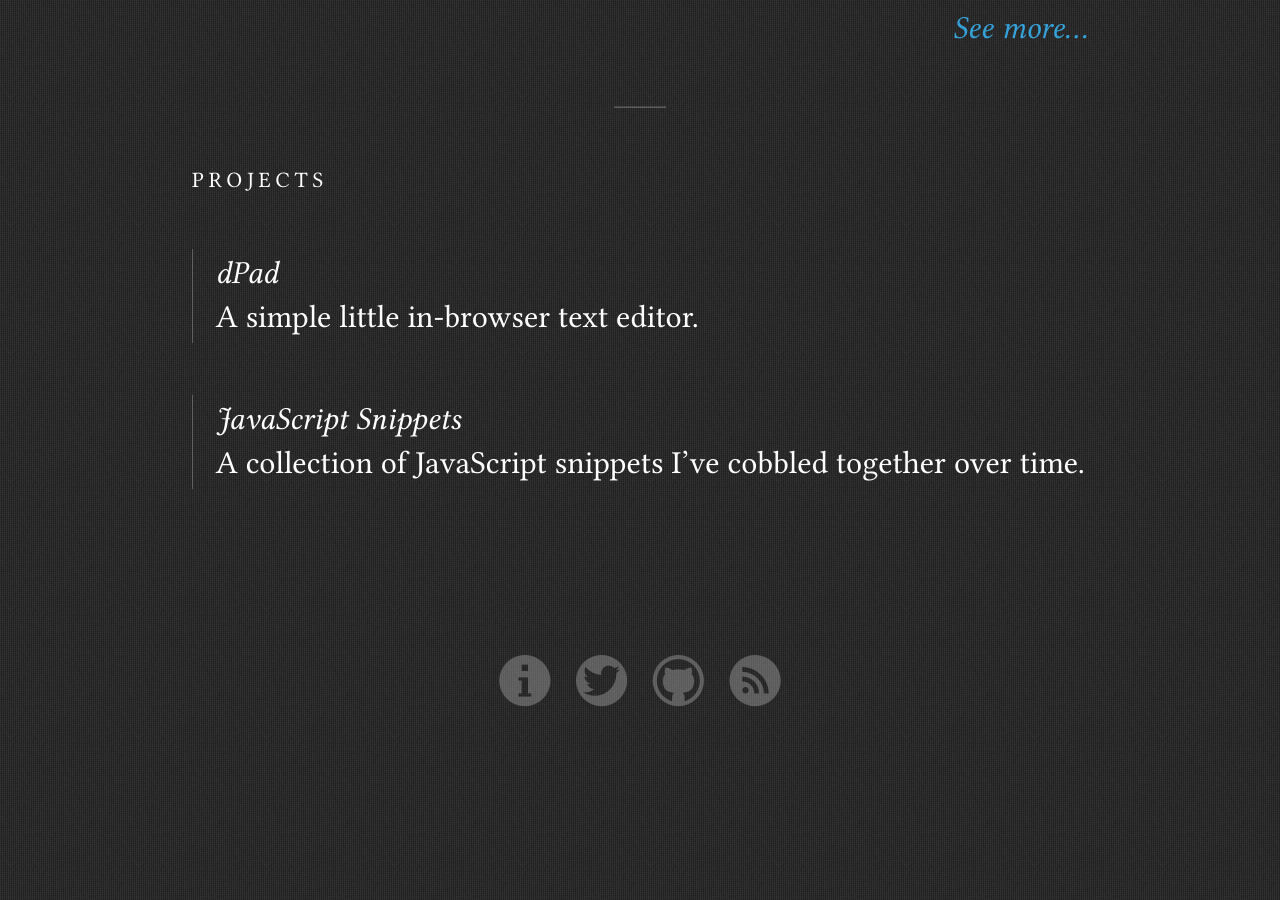
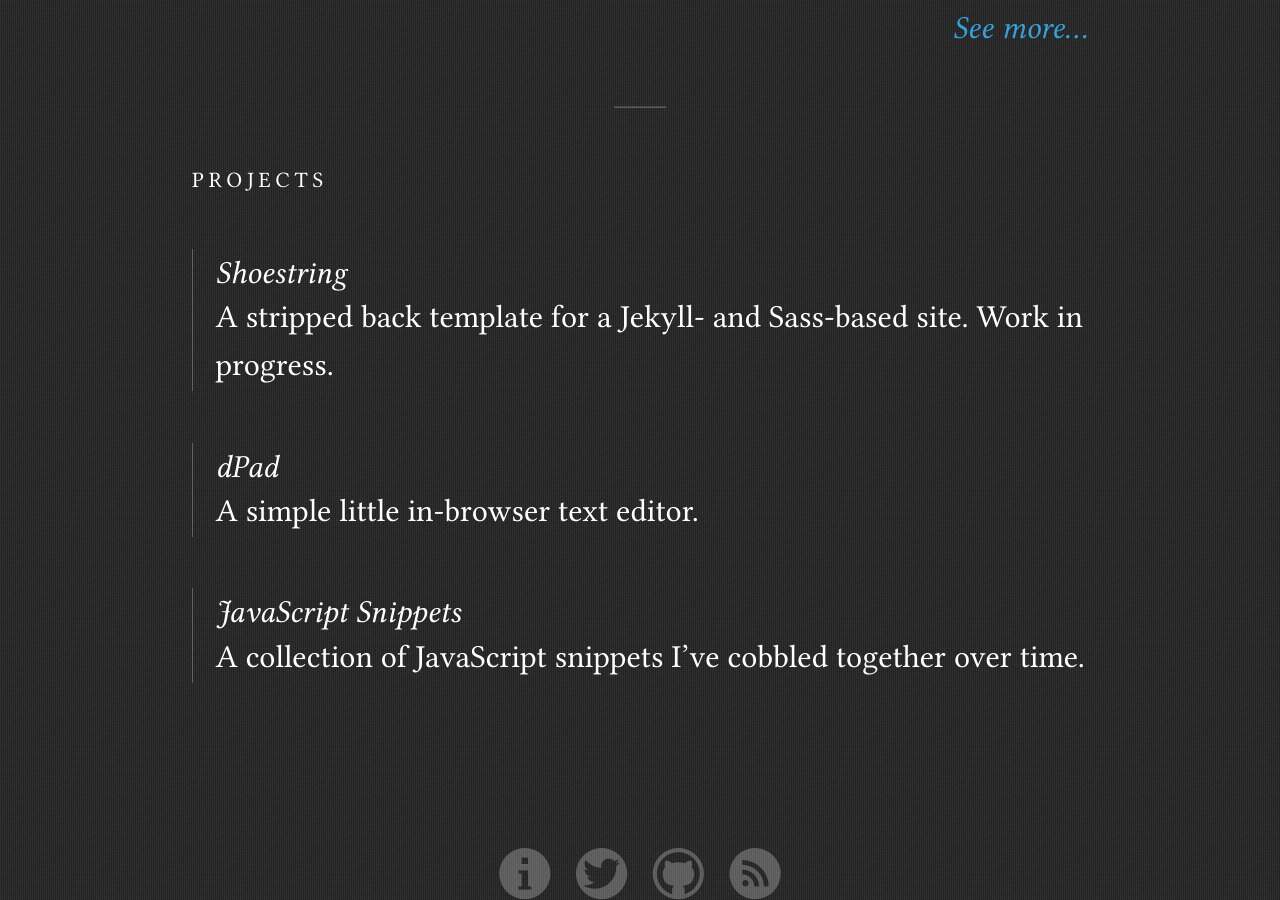
Before and after one commit to dmrutherford/dmrutherford.github.io, a Jekyll site: the page built from index.html, in a window 1280 px wide and 900 px high, scrolled down 1220 px. Built offline with Jekyll 4.4.1, drawn with Linux system fonts in a browser that asks for light colours; before the commit the page ends 2001 px from its top, so only the background shows below that.

Commit message:
Added Shoestring to projects

```diff
--- a/_includes/projects-sitemap.xml
+++ b/_includes/projects-sitemap.xml
@@ -2,3 +2,7 @@
     <loc>http://dmrutherford.github.io/dpad/</loc>
     <lastmod>2013-02-05</lastmod>
   </url>
+  <url>
+    <loc>http://dmrutherford.github.io/shoestring/</loc>
+    <lastmod>2013-04-19</lastmod>
+  </url>
--- a/_includes/projects.html
+++ b/_includes/projects.html
@@ -1,3 +1,11 @@
+<a class="post-link" href="/shoestring/">
+
+	<h3 class="post-link-title">Shoestring</h3>
+
+	<p>A stripped back template for a Jekyll- and Sass-based site. Work in progress.</p>
+
+</a>
+
 <a class="post-link" href="/dpad/">
 
 	<h3 class="post-link-title">dPad</h3>
```
